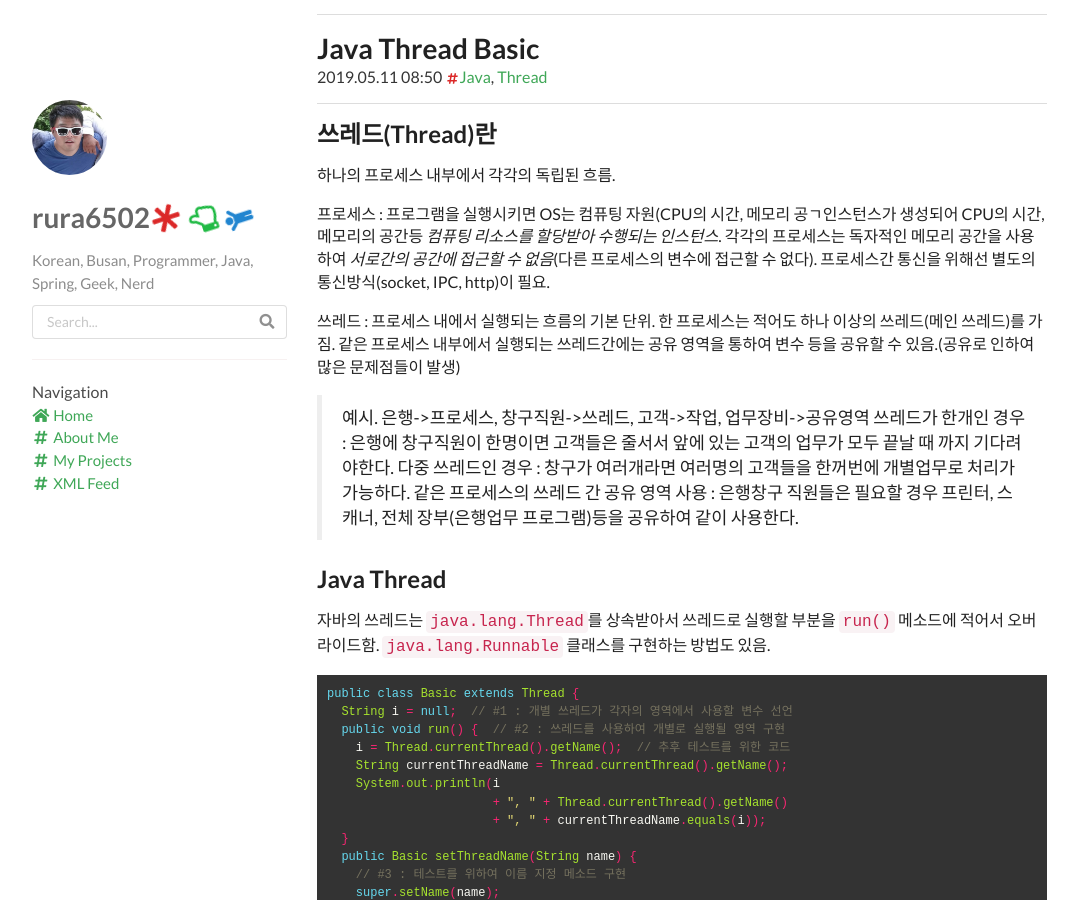
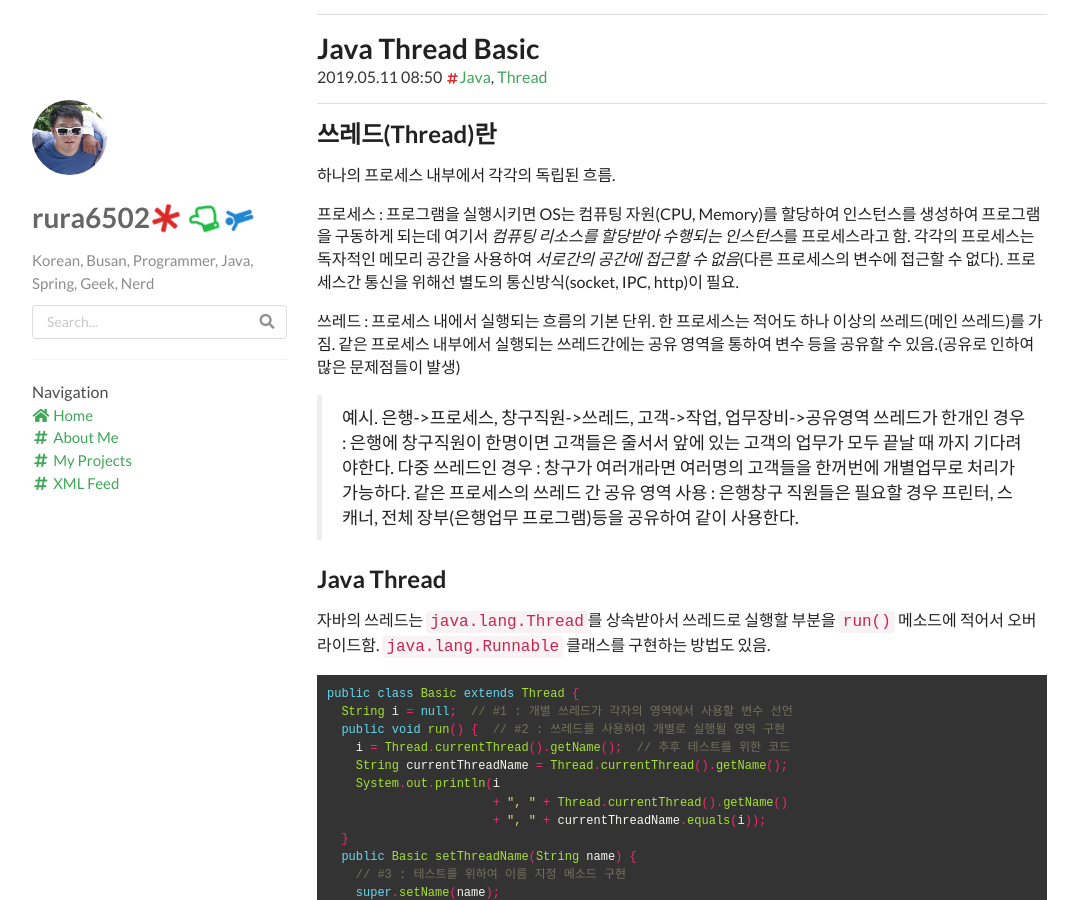
Before and after one commit to rura6502/rura6502.github.io, a Jekyll site: the page built from _posts/2019-05-11-Java-Thread-Basic.md, in a window 1280 px wide and 900 px high. Shown: the whole window, without its empty margins (53-1131 px from the left). Built offline with Jekyll 4.4.1, drawn with Linux system fonts in a browser that asks for light colours; nearby versions of some CDN libraries; comment, search, counter and statistics services are not loaded; some of the changed lines change nothing that is shown.

Commit message:
_posts/2019-05-11-Java-Thread-Basic.md updated from https://stackedit.io/

````diff
--- a/_posts/2019-05-11-Java-Thread-Basic.md
+++ b/_posts/2019-05-11-Java-Thread-Basic.md
@@ -9,7 +9,7 @@ categories: [Java, Thread]
 
 하나의 프로세스 내부에서 각각의 독립된 흐름.
 
-프로세스 : 프로그램을 실행시키면 OS는 컴퓨팅 자원(CPU의 시간, 메모리 공ㄱ인스턴스가 생성되어 CPU의 시간, 메모리의 공간등 ***컴퓨팅 리소스를 할당받아 수행되는 인스턴스***. 각각의 프로세스는 독자적인 메모리 공간을 사용하여 ***서로간의 공간에 접근할 수 없음***(다른 프로세스의 변수에 접근할 수 없다). 프로세스간 통신을 위해선 별도의 통신방식(socket, IPC, http)이 필요.
+프로세스 : 프로그램을 실행시키면 OS는 컴퓨팅 자원(CPU, Memory)를 할당하여 인스턴스를 생성하여 프로그램을 구동하게 되는데 여기서 ***컴퓨팅 리소스를 할당받아 수행되는 인스턴스***를 프로세스라고 함. 각각의 프로세스는 독자적인 메모리 공간을 사용하여 ***서로간의 공간에 접근할 수 없음***(다른 프로세스의 변수에 접근할 수 없다). 프로세스간 통신을 위해선 별도의 통신방식(socket, IPC, http)이 필요.
 
 쓰레드 : 프로세스 내에서 실행되는 흐름의 기본 단위. 한 프로세스는 적어도 하나 이상의 쓰레드(메인 쓰레드)를 가짐. 같은 프로세스 내부에서 실행되는 쓰레드간에는 공유 영역을 통하여 변수 등을 공유할 수 있음.(공유로 인하여 많은 문제점들이 발생)
 
@@ -186,6 +186,6 @@ T1, T1, true
 
 이를 해결하기 위한 방법은, 요청을 적절히 처리할 수 있는 적당한 양의 쓰레드를 미리 만들어 놓고 이를 관리하면서 필요할 경우 사용하고 모두 사용 중일 경우 대기시킨 다음 끝난 쓰레드를 다시 준비시켜 동작시키는 방식을 사용할 수 있음. 이렇게 무엇인가 필요한 것을 ***미리 만들어 놓고 요청에 바로 응답***하며 끝난 것을 다시 관리하고 내어주는 것을 ```pool``` 방식이라고 하며 쓰레드를 ```pool``` 방식으로 관리하는 것을 ```쓰레드 풀(Thread Pool)``` 이라고 칭함.
 <!--stackedit_data:
-eyJoaXN0b3J5IjpbMTkxNzk1MDYwOCwtMTI0Nzc3NDgyMywxMj
-IwMDcwMDgzLDE2ODIyMzY1MjUsLTE4NTEwODE4OTBdfQ==
+eyJoaXN0b3J5IjpbLTE1Nzk3NzY4NzQsLTEyNDc3NzQ4MjMsMT
+IyMDA3MDA4MywxNjgyMjM2NTI1LC0xODUxMDgxODkwXX0=
 -->
````
